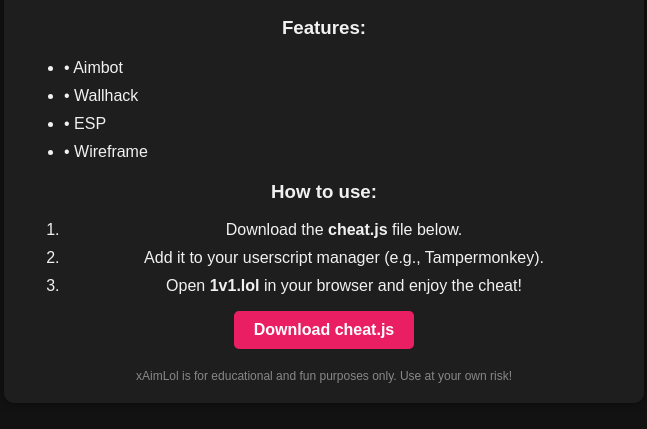
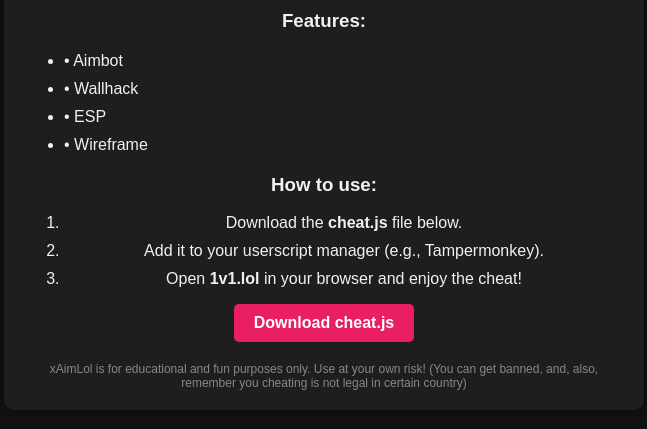
Before and after one commit to BananeRapeuse/xAimLol, a plain HTML site: page index.html in a window 1280 px wide. Shown: the part 281-710 px from the top of the page, without its empty margins (316-963 px from the left). Drawn offline with Linux system fonts and the light colour scheme.

Commit message:
Update index.html

```diff
--- a/index.html
+++ b/index.html
@@ -85,7 +85,7 @@
         <a href="cheat.js" class="download">Download cheat.js</a>
 
         <footer>
-            xAimLol is for educational and fun purposes only. Use at your own risk!
+            xAimLol is for educational and fun purposes only. Use at your own risk! (You can get banned, and, also, remember you cheating is not legal in certain country)
         </footer>
     </div>
 
```
